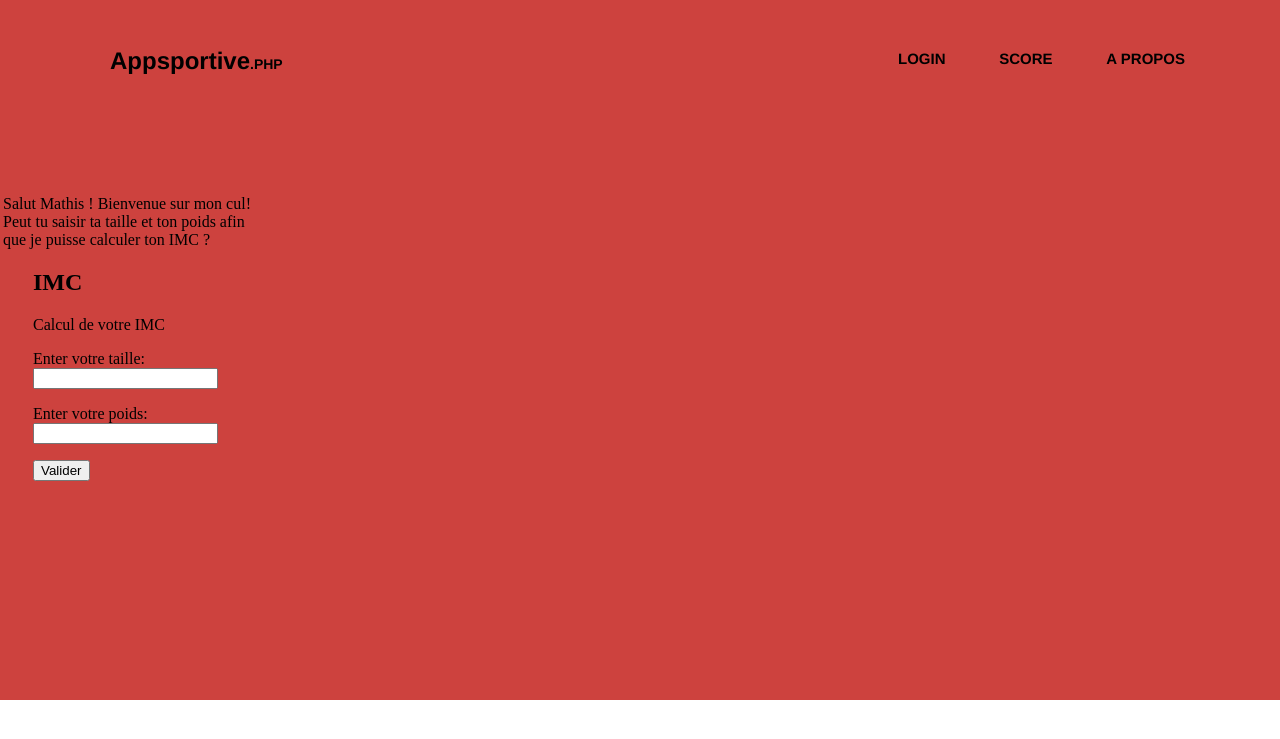
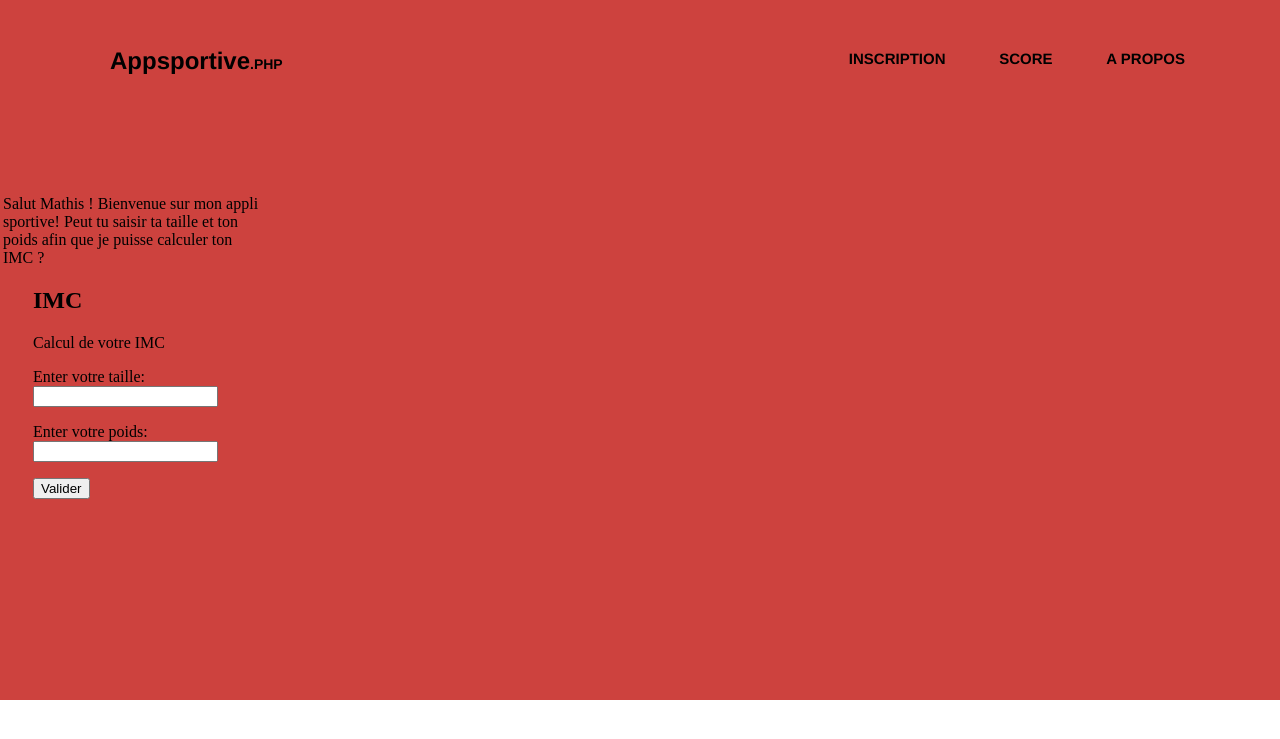
Before and after one commit to Rom-1-code/TDAppliPHP, a PHP site: page / in a window 1280 px wide. Shown: the top 739 px of the page. Run offline with PHP 8.4, Linux system fonts and the light colour scheme.

Commit message:
commit 15.17

```diff
--- a/css/style.css
+++ b/css/style.css
@@ -60,7 +60,7 @@ header .menu-bar .menu ul li a {
 }
 
 header .menu-bar .menu b a:hover {
-    color: #cd423e
+    color: #ffffff
 }
 
 .clearfix {
--- a/index.php
+++ b/index.php
@@ -40,7 +40,7 @@ $_SESSION['age'] = 19;
 
                     <div class="menu">
                         <ul class="right">
-                            <li><b><a href="inscription.php">login</a></li></b>
+                            <li><b><a href="inscription.php">Inscription</a></li></b>
                             <li><b><a href="#">Score</a></li></b>
                             <li><b><a href="#">A propos</a></li></b>
                         </ul>
@@ -52,7 +52,7 @@ $_SESSION['age'] = 19;
         <div class="para">
             <p>
                 Salut <?php echo $_SESSION['prenom']; ?> !
-                Bienvenue sur mon cul! Peut tu saisir ta taille et ton poids afin que je puisse calculer ton IMC ?
+                Bienvenue sur mon appli sportive! Peut tu saisir ta taille et ton poids afin que je puisse calculer ton IMC ?
             </p>
 
             <div class="form">
--- a/inscription.php
+++ b/inscription.php
@@ -29,6 +29,10 @@
 		<input type="submit" />
 	</form>
 	<p></p>
+
+	<div class="login">
+	<p>Vous avez deja un compte?  : <a href="login.php">Connectez vous</a></a> </p>
+	</div>
 
 <?php
 	$tableau_users = array(); //déclaration du tableau qui contiendra tous les utilisateurs en php
```
